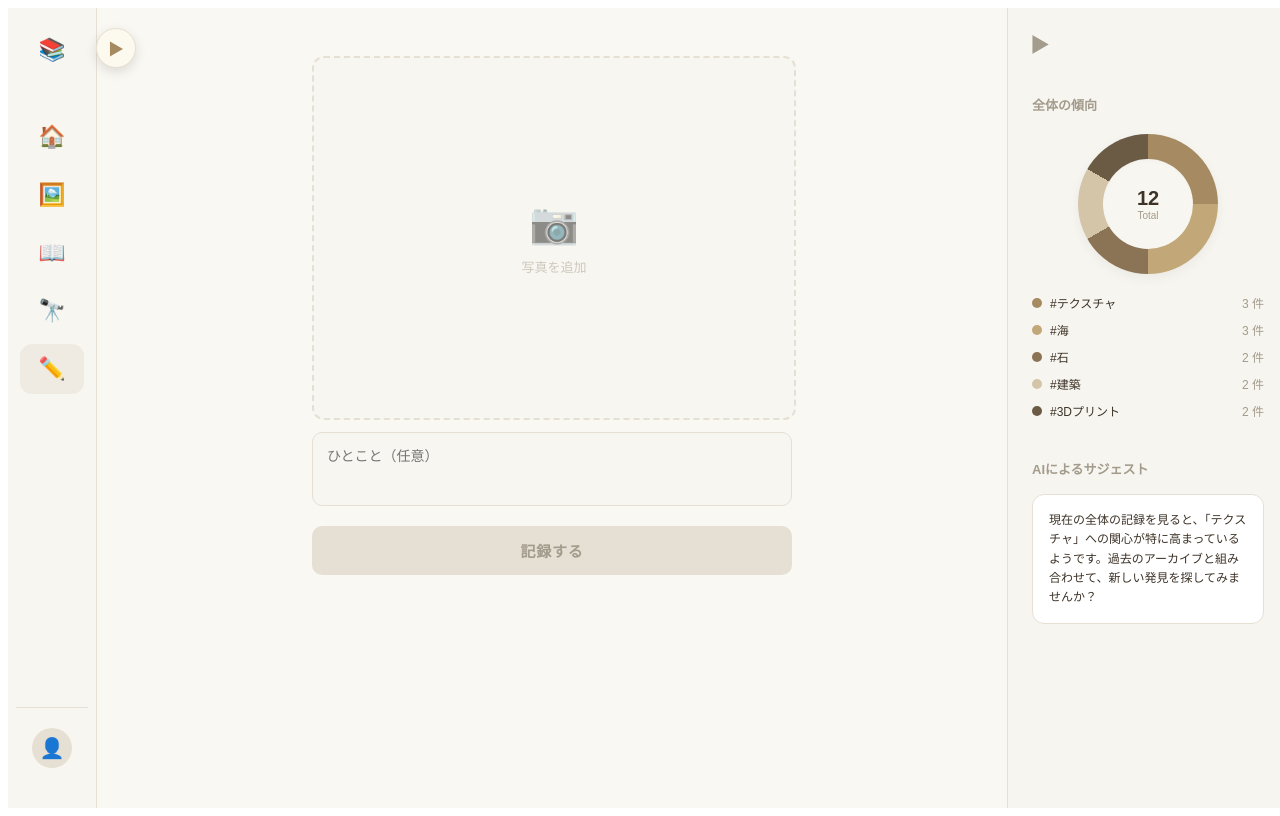
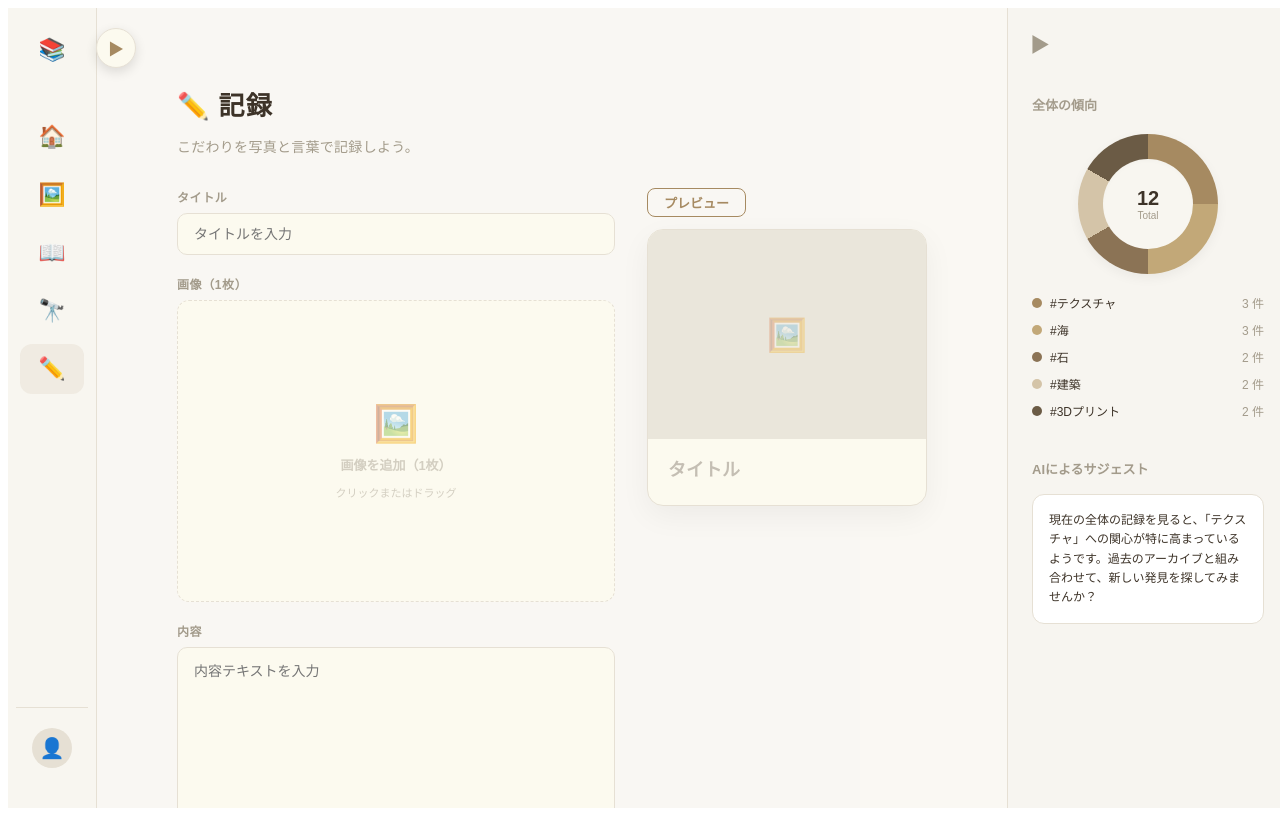
Before and after one commit to gahaha0840-ai/henai, a React (Vite) app: page /record in a window 1280 px wide. Built offline with nearby package versions, Linux system fonts and the light colour scheme.

Commit message:
Recordをもどした

```diff
--- a/src/pages/Record.tsx
+++ b/src/pages/Record.tsx
@@ -1,193 +1,350 @@
-import { useRef, useState, useCallback } from "react";
+import { useState, useRef } from "react";
+
+const C = {
+  bg: "#F8F6F0",
+  text: "#3D3328",
+  sub: "#A39B8B",
+  accent: "#A68A61",
+  border: "#E6E0D4",
+  card: "#FCFAEF",
+};
 
 const F = {
   serif: '"Noto Serif JP","Hiragino Mincho ProN",serif',
   sans: '"Noto Sans JP","Hiragino Kaku Gothic ProN",sans-serif',
 };
-const C = {
-  text: "#3D3328",
-  sub: "#A39B8B",
-  accent: "#A68A61",
-  border: "#E6E0D4",
-  bg: "#F8F6F0",
-};
 
+// ━━━━━━━━━━━━━━━━━━━━━━━━━━━━━━━━━━━
+// メインコンポーネント (フォト記録のみ)
+// ━━━━━━━━━━━━━━━━━━━━━━━━━━━━━━━━━━━
 export default function Record() {
-  const [img, setImg] = useState<string | null>(null);
-  const [word, setWord] = useState("");
+  const [title, setTitle] = useState("");
+  const [body, setBody] = useState("");
+  const [url, setUrl] = useState<string | null>(null);
   const [drag, setDrag] = useState(false);
-  const [done, setDone] = useState(false);
-  const fileRef = useRef<HTMLInputElement>(null);
+  const [saved, setSaved] = useState(false);
+  const ref = useRef<HTMLInputElement>(null);
 
   const load = (f?: File) => {
     if (!f?.type.startsWith("image/")) return;
-    setImg(URL.createObjectURL(f));
-    setDone(false);
+    setUrl(URL.createObjectURL(f));
   };
 
-  const onDrop = useCallback((e: React.DragEvent) => {
+  return (
+    <div
+      style={{
+        fontFamily: F.sans,
+        color: C.text,
+        maxWidth: 900,
+        margin: "0 auto",
+        padding: "20px",
+      }}
+    >
+      {/* ── ヘッダー ── */}
+      <div style={{ marginBottom: 32 }}>
+        <h1
+          style={{
+            fontFamily: F.serif,
+            fontSize: 26,
+            fontWeight: "bold",
+            letterSpacing: "0.05em",
+            marginBottom: 8,
+          }}
+        >
+          ✏️ 記録
+        </h1>
+        <p style={{ fontSize: 14, color: C.sub, letterSpacing: "0.02em" }}>
+          こだわりを写真と言葉で記録しよう。
+        </p>
+      </div>
+
+      <div
+        style={{
+          display: "grid",
+          gridTemplateColumns: "1fr 280px",
+          gap: 32,
+          alignItems: "start",
+        }}
+      >
+        {/* ── 入力エリア ── */}
+        <div style={{ display: "flex", flexDirection: "column", gap: 20 }}>
+          <FormField label="タイトル">
+            <input
+              value={title}
+              onChange={(e) => setTitle(e.target.value)}
+              placeholder="タイトルを入力"
+              style={iStyle}
+            />
+          </FormField>
+
+          <FormField label="画像（1枚）">
+            <div
+              onClick={() => !url && ref.current?.click()}
+              onDrop={(e) => {
                 e.preventDefault();
                 setDrag(false);
                 load(e.dataTransfer.files[0]);
-  }, []);
-
-  const reset = () => {
-    setImg(null);
-    setWord("");
-    setDone(false);
-  };
-
-  const post = () => {
-    if (!img) return;
-    // TODO: API送信
-    setDone(true);
-    setTimeout(reset, 1400);
-  };
-
-  return (
-    <div style={{ maxWidth: 480, margin: "0 auto", paddingTop: 8 }}>
-      {/* 写真エリア */}
-      <div
-        onClick={() => !img && fileRef.current?.click()}
-        onDrop={onDrop}
+              }}
               onDragOver={(e) => {
                 e.preventDefault();
                 setDrag(true);
               }}
               onDragLeave={() => setDrag(false)}
               style={{
-          width: "100%",
-          aspectRatio: "4/3",
+                height: 300,
                 borderRadius: 12,
                 overflow: "hidden",
-          border: img ? "none" : `2px dashed ${drag ? C.accent : C.border}`,
-          background: drag
-            ? "rgba(166,138,97,.06)"
-            : img
-              ? "transparent"
-              : C.bg,
+                position: "relative",
+                border: `1.5px dashed ${drag ? C.accent : C.border}`,
+                background: drag ? "rgba(166,138,97,.06)" : C.card,
                 display: "flex",
                 alignItems: "center",
                 justifyContent: "center",
-          cursor: img ? "default" : "pointer",
-          position: "relative",
+                cursor: url ? "default" : "pointer",
                 transition: "all .15s",
               }}
             >
-        {img ? (
+              {url ? (
                 <>
                   <img
-              src={img}
+                    src={url}
+                    style={{
+                      width: "100%",
+                      height: "100%",
+                      objectFit: "cover",
+                    }}
                     alt=""
-              style={{ width: "100%", height: "100%", objectFit: "cover" }}
                   />
-            {/* 写真を変える */}
                   <button
                     onClick={(e) => {
                       e.stopPropagation();
-                fileRef.current?.click();
+                      setUrl(null);
+                    }}
+                    style={closeBtnStyle}
+                  >
+                    ×
+                  </button>
+                </>
+              ) : (
+                <Placeholder
+                  icon="🖼️"
+                  label="画像を追加（1枚）"
+                  hint="クリックまたはドラッグ"
+                />
+              )}
+            </div>
+            <input
+              ref={ref}
+              type="file"
+              accept="image/*"
+              style={{ display: "none" }}
+              onChange={(e) => load(e.target.files?.[0])}
+            />
+          </FormField>
+
+          <FormField label="内容">
+            <div style={{ position: "relative" }}>
+              <textarea
+                value={body}
+                onChange={(e) => setBody(e.target.value)}
+                placeholder="内容テキストを入力"
+                rows={8}
+                style={{ ...iStyle, resize: "vertical", lineHeight: 1.7 }}
+              />
+              <button
+                onClick={() => {
+                  setSaved(true);
+                  setTimeout(() => setSaved(false), 2000);
                 }}
                 style={{
                   position: "absolute",
                   bottom: 12,
                   right: 12,
-                padding: "5px 12px",
-                borderRadius: 6,
-                background: "rgba(0,0,0,.45)",
-                border: "none",
-                color: "#fff",
-                fontSize: 11,
+                  padding: "8px 24px",
+                  borderRadius: 8,
+                  border: `1px solid ${C.accent}`,
+                  background: saved ? C.accent : "transparent",
+                  color: saved ? "#fff" : C.accent,
+                  fontSize: 13,
                   cursor: "pointer",
-                fontFamily: F.sans,
+                  transition: "all .2s",
                 }}
               >
-              写真を変える
+                {saved ? "保存済み ✓" : "保存する"}
               </button>
-          </>
+            </div>
+          </FormField>
+        </div>
+
+        {/* ── プレビュー ── */}
+        <div style={{ position: "sticky", top: 20 }}>
+          <BadgeLabel>プレビュー</BadgeLabel>
+          <div
+            style={{
+              borderRadius: 16,
+              border: `1px solid ${C.border}`,
+              background: C.card,
+              overflow: "hidden",
+              boxShadow: "0 10px 30px rgba(0,0,0,0.05)",
+            }}
+          >
+            <div
+              style={{
+                aspectRatio: "4/3",
+                background: "#EAE6DB",
+                overflow: "hidden",
+                display: "flex",
+                alignItems: "center",
+                justifyContent: "center",
+              }}
+            >
+              {url ? (
+                <img
+                  src={url}
+                  style={{ width: "100%", height: "100%", objectFit: "cover" }}
+                  alt=""
+                />
               ) : (
+                <span style={{ fontSize: 32, opacity: 0.3 }}>🖼️</span>
+              )}
+            </div>
+            <div style={{ padding: "16px 20px" }}>
+              <div
+                style={{
+                  fontSize: 18,
+                  fontWeight: "bold",
+                  fontFamily: F.serif,
+                  color: title ? C.text : "#C4BEB3",
+                  marginBottom: 8,
+                }}
+              >
+                {title || "タイトル"}
+              </div>
+              {body && (
+                <div
+                  style={{
+                    fontSize: 13,
+                    color: C.sub,
+                    lineHeight: 1.6,
+                    display: "-webkit-box",
+                    WebkitLineClamp: 4,
+                    WebkitBoxOrient: "vertical",
+                    overflow: "hidden",
+                  }}
+                >
+                  {body}
+                </div>
+              )}
+            </div>
+          </div>
+        </div>
+      </div>
+    </div>
+  );
+}
+
+// ── 共通小コンポーネント ──────────────
+function FormField({
+  label,
+  children,
+}: {
+  label: string;
+  children: React.ReactNode;
+}) {
+  return (
+    <div>
+      <label
+        style={{
+          display: "block",
+          fontSize: 12,
+          color: C.sub,
+          fontWeight: "bold",
+          marginBottom: 8,
+          letterSpacing: "0.05em",
+        }}
+      >
+        {label}
+      </label>
+      {children}
+    </div>
+  );
+}
+
+function BadgeLabel({ children }: { children: React.ReactNode }) {
+  return (
+    <div
+      style={{
+        display: "inline-block",
+        padding: "4px 16px",
+        borderRadius: 8,
+        border: `1px solid ${C.accent}`,
+        color: C.accent,
+        fontSize: 13,
+        marginBottom: 12,
+        fontWeight: "bold",
+      }}
+    >
+      {children}
+    </div>
+  );
+}
+
+function Placeholder({
+  icon,
+  label,
+  hint,
+}: {
+  icon: string;
+  label: string;
+  hint?: string;
+}) {
+  return (
     <div
       style={{
         display: "flex",
         flexDirection: "column",
         alignItems: "center",
         gap: 10,
-              opacity: 0.5,
+        opacity: 0.45,
       }}
     >
-            <span style={{ fontSize: 40 }}>📷</span>
-            <span style={{ fontSize: 13, color: C.sub, fontFamily: F.sans }}>
-              写真を追加
+      <span style={{ fontSize: 36 }}>{icon}</span>
+      <span style={{ fontSize: 13, color: C.sub, fontWeight: "bold" }}>
+        {label}
       </span>
-          </div>
-        )}
-      </div>
-
-      <input
-        ref={fileRef}
-        type="file"
-        accept="image/*"
-        style={{ display: "none" }}
-        onChange={(e) => load(e.target.files?.[0])}
-      />
-
-      {/* ひとこと */}
-      <textarea
-        value={word}
-        onChange={(e) => setWord(e.target.value.slice(0, 60))}
-        placeholder="ひとこと（任意）"
-        rows={2}
-        style={{
-          width: "100%",
-          marginTop: 12,
-          boxSizing: "border-box",
-          padding: "12px 14px",
-          borderRadius: 10,
-          border: `1px solid ${C.border}`,
-          background: C.bg,
-          fontSize: 14,
-          fontFamily: F.serif,
-          color: C.text,
-          lineHeight: 1.7,
-          resize: "none",
-          outline: "none",
-        }}
-      />
-      {word.length > 0 && (
-        <div
-          style={{
-            textAlign: "right",
-            fontSize: 10,
-            color: C.sub,
-            marginTop: 3,
-            fontFamily: F.sans,
-          }}
-        >
-          {word.length} / 60
-        </div>
-      )}
-
-      {/* 投稿ボタン */}
-      <button
-        onClick={post}
-        disabled={!img || done}
-        style={{
-          width: "100%",
-          marginTop: 16,
-          padding: "14px",
-          borderRadius: 10,
-          border: "none",
-          background: done ? "#7aaa7a" : img ? C.accent : C.border,
-          color: img ? "#fff" : C.sub,
-          fontSize: 15,
-          fontFamily: F.sans,
-          fontWeight: "bold",
-          cursor: img ? "pointer" : "default",
-          transition: "all .2s",
-          letterSpacing: "0.05em",
-        }}
-      >
-        {done ? "✓ 記録した" : "記録する"}
-      </button>
+      {hint && <span style={{ fontSize: 11, color: C.sub }}>{hint}</span>}
     </div>
   );
 }
+
+// ── スタイル ────────────────────────
+const iStyle: React.CSSProperties = {
+  width: "100%",
+  padding: "12px 16px",
+  borderRadius: 10,
+  border: `1px solid ${C.border}`,
+  background: C.card,
+  fontSize: 14,
+  fontFamily: F.sans,
+  color: C.text,
+  outline: "none",
+  boxSizing: "border-box",
+  transition: "border-color 0.2s",
+};
+
+const closeBtnStyle: React.CSSProperties = {
+  position: "absolute",
+  top: 12,
+  right: 12,
+  width: 32,
+  height: 32,
+  borderRadius: "50%",
+  background: "rgba(0,0,0,0.5)",
+  border: "none",
+  color: "#fff",
+  fontSize: 18,
+  cursor: "pointer",
+  display: "flex",
+  alignItems: "center",
+  justifyContent: "center",
+};
```
Lines whose indentation alone changed are shown as unchanged.
